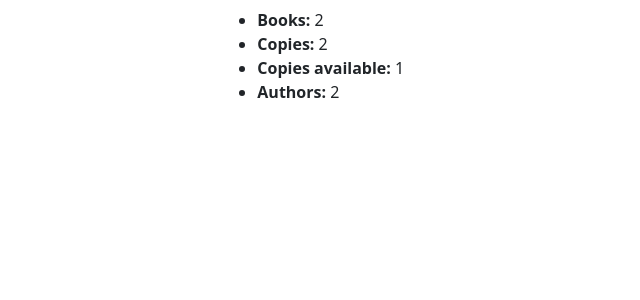
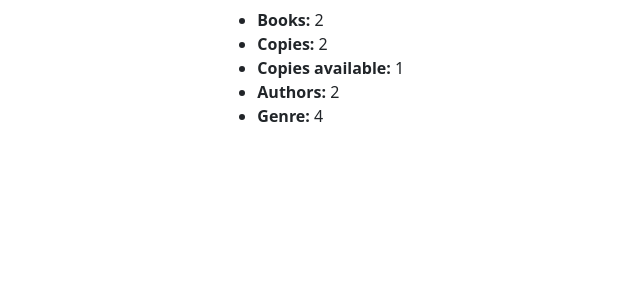
Before and after one commit to Brian-mula/django-local-library, a Django app: page /catalog/ in a window 1280 px wide. Shown: the part 174-474 px from the top of the page, without its empty margins (0-640 px from the left). Run offline with Django 4.2, Linux system fonts and the light colour scheme; data comes from the database, SQL or seed files in the repository.

Commit message:
added genre query

```diff
--- a/catalog/templates/index.html
+++ b/catalog/templates/index.html
@@ -11,5 +11,6 @@
     <li><strong>Copies:</strong> {{ num_instances }}</li>
     <li><strong>Copies available:</strong> {{ num_instance_available }}</li>
     <li><strong>Authors:</strong> {{ num_authors }}</li>
+    <li><strong>Genre:</strong> {{ num_genre }}</li>
   </ul>
   {% endblock %}
--- a/catalog/views.py
+++ b/catalog/views.py
@@ -1,4 +1,3 @@
-from multiprocessing import context
 from django.shortcuts import render
 from .models import Book,BookInstance,Author,Genre
 # Create your views here.
@@ -10,6 +9,7 @@ def index(request):
     # available books
     num_instance_available=BookInstance.objects.filter(status__exact='a').count()
     num_authors=Author.objects.count()
+    num_genre=Genre.objects.count()
     page_title='Local library'
 
     context={
@@ -17,7 +17,8 @@ def index(request):
         'num_instances':num_instances,
         'num_instance_available':num_instance_available,
         'num_authors':num_authors,
-        'page_title':page_title
+        'page_title':page_title,
+        'num_genre':num_genre
     }
 
     # render the html index with data in context
```
